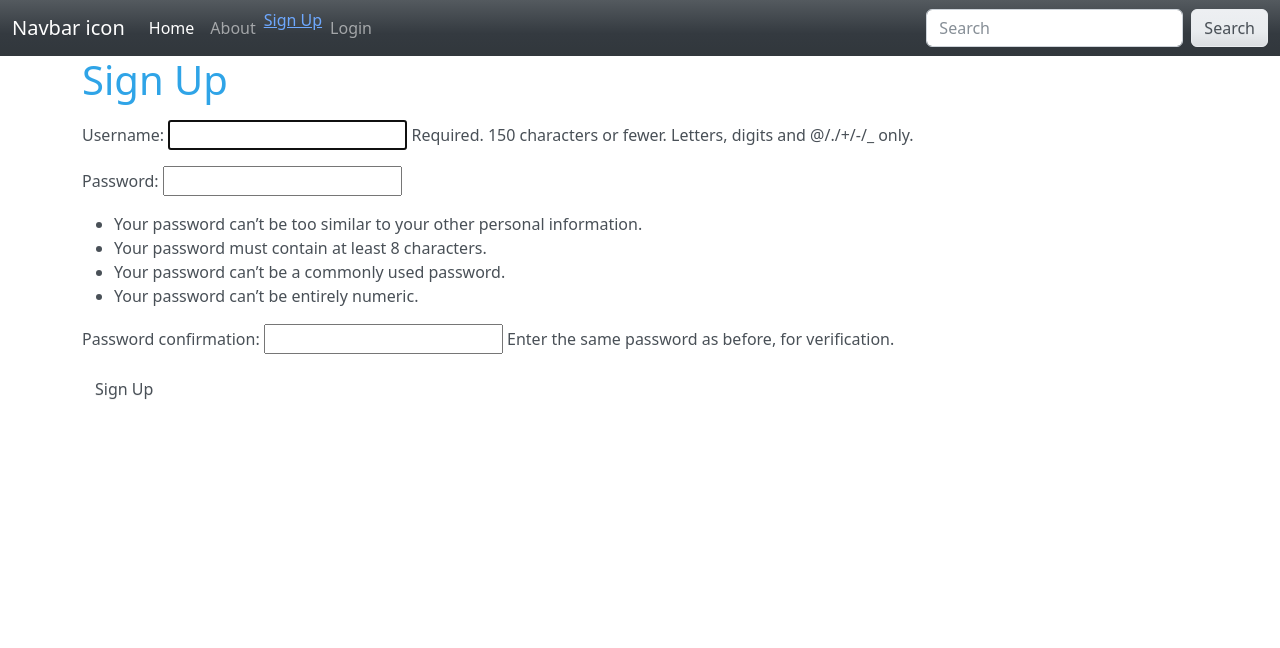
After one commit to YassinHajjej/Cyberpower, a Django app: page /accounts/signup/ in a window 1280 px wide. The commit adds this page. Shown: the top 648 px of the page. Run offline with Django 5.2, Linux system fonts and the light colour scheme; some libraries are stand-ins or nearby versions.

Commit message:
wip:user loginlogoutsignup done

```diff
--- a/learning_paltform/settings.py
+++ b/learning_paltform/settings.py
@@ -132,6 +132,7 @@ USE_TZ = True
 
 STATIC_URL = 'static/'
 LOGIN_REDIRECT_URL = '/lessons/'
+LOGOUT_REDIRECT_URL = '/'
 
 # Default primary key field type
 # https://docs.djangoproject.com/en/5.0/ref/settings/#default-auto-field
--- a/main_app/templates/base.html
+++ b/main_app/templates/base.html
@@ -30,12 +30,25 @@
                     <li class="nav-item">
                         <a class="nav-link" href="{% url 'about' %}">About</a>
                     </li>
-                    <li class="nav-item">
+                    {% if user.is_authenticated %}
+                      <li class="nav-item">
                         <a class="nav-link" href="{% url 'index' %}">View all Lessons</a>
-                    </li>
-                    <li class="nav-item">
-                      <a class="nav-link" href="{% url 'lessons_create' %}">Create a Lessons</a>
-                  </li>
+                      </li>
+                      <li class="nav-item">
+                      <a class="nav-link" href="{% url 'lessons_create' %}" method="POST">Create a Lessons</a>
+                      <form action="{% url 'logout' %}" method="POST">
+                        {% csrf_token %}
+                        <button type="submit">Logout</button>
+                    </form>
+                  {% else %}
+                        <li class="nav-item">
+                      <li><a href="{% url 'signup' %}">Sign Up</a></li>
+                      </li>
+                      <li class="nav-item">
+                      <a class="nav-link" href="{% url 'login' %}" method="POST">Login</a>
+                      </li>
+
+                  {% endif %}
                 </ul>
                 <form class="d-flex">
                     <input class="form-control me-sm-2" type="search" placeholder="Search">
--- a/main_app/templates/lessons/detail.html
+++ b/main_app/templates/lessons/detail.html
@@ -19,6 +19,11 @@
       </div>
     </div>
   </div>
+</div>
+{% for photo in lesson.photo_set.all %}
+<img src="{{ photo.image.url }}" alt="photo" class="img-fluid mt-4">
+{% empty %}
+<div class="container mt-4">No Photos Uploaded</div>
   <div class="row justify-content-center mt-4">
     <div class="col-md-6">
       <div class="card">
--- /dev/null
+++ b/main_app/templates/registration/signup.html
@@ -0,0 +1,14 @@
+{% extends 'base.html' %}
+{% block content %}
+
+<h1>Sign Up</h1>
+
+<p class="red-text">{{ error_message }}</p>
+
+<form method="POST" action="{% url 'signup' %}">
+  {% csrf_token %}
+  {{ form.as_p }}
+  <input type="submit" class="btn" value="Sign Up">
+</form>
+
+{% endblock %}
--- a/main_app/urls.py
+++ b/main_app/urls.py
@@ -1,8 +1,10 @@
 from django.urls import path
 from. import views
 
+
+
 urlpatterns = [
-    # path('login/', views.loginPage, name='login'),
+
 
     path('', views.home, name='home'),
     path('about/', views.about, name='about'),
@@ -13,5 +15,7 @@ urlpatterns = [
     path('lessons/<int:pk>/delete/', views.LessonDelete.as_view(), name='lesson_delete'),
     path('lesson/<int:lesson_id>/comment/create/', views.add_comment, name='comment_create'),
     path('comment_delete/<int:comment_id>/', views.delete_comment, name='comment_delete'),
-    # path('comment/<int:pk>/delete/', views.CommentDelete.as_view(), name='delete_comment'),
+    path('lessons/<int:lesson_id>/add_photo/', views.add_photo, name='add_photo'),
+    path('accounts/signup/', views.signup, name='signup'),
+
 ]
--- a/main_app/views.py
+++ b/main_app/views.py
@@ -1,29 +1,24 @@
+from django.forms import BaseModelForm
+from django.http import HttpResponse
 from django.shortcuts import render, redirect
 from django.contrib import messages
 from django.views.generic.edit import CreateView, UpdateView, DeleteView
 from django.shortcuts import get_object_or_404
 from django.views.generic import ListView, DetailView
+from django.contrib.auth import login
+from django.contrib.auth import logout
+from django.contrib.auth.forms import UserCreationForm
+from django.contrib.auth.decorators import login_required
 from django.contrib.auth.models import User
 from .models import Lesson, Comments
 from .forms import CommentForm
 from datetime import date
 
-
-# # Create your views here.
-# def loginPage(request):
-#     if request.method == 'POST':
-#         username = request.POST.get('username')
-#         password = request.POST.get('password')
-
-#         try:
-#             user = User.objects.get(username=username)
-#         except User.DoesNotExist:
-#             messages.error(request, 'User not Found')
-
-#     context = {}
-#     return render(request, 'login_register.html', context)
-
-
+# Create your views here.
+@login_required
+def logout_view(request):
+    logout(request)
+    return redirect('home')
 
 def home(request):
     return render(request, 'home.html')
@@ -53,6 +48,23 @@ class LessonCreate(CreateView):
     model = Lesson
     fields = '__all__'
 
+    def form_valid(self, form):
+        form.instance.user = self.request.user
+        return super().form_valid(form)
+
+def add_photo(request, lesson_id):
+    photo_file = request.FILES.get('photo-file', None)
+    if photo_file:
+        s3 = boto3.client('s3')
+        key = uuid.uuid4().hex[:6] + photo_file.name[photo_file.name.rfind('.'):]
+        try:
+            s3.upload_fileobj(photo_file, BUCKET, key)
+            url = f"{S3_BASE_URL}{key}"
+            Photo.objects.create(url=url, lesson_id=lesson_id)
+        except:
+            print('An error occurred uploading file to S3')
+    return redirect('lesson_detail', lesson_id=lesson_id)
+
 class LessonUpdate(UpdateView):
     model = Lesson
     fields = '__all__'
@@ -77,3 +89,17 @@ def delete_comment(request, comment_id):
     if request.method == 'POST':
         comment.delete()
     return redirect('lesson_detail', lesson_id=comment.lesson.id)
+
+def signup(request):
+    error_message = ''
+    if request.method == 'POST':
+        form = UserCreationForm(request.POST)
+        if form.is_valid():
+            user = form.save()
+            login(request, user)
+            return redirect('index')
+        else:
+            error_message = 'Invalid sign up - try again'
+    form = UserCreationForm()
+    context = {'form': form, 'error_message': error_message}
+    return render(request, 'registration/signup.html' , context)
```
Also changed, not shown: main_app/models.py (+7 -13 lines), learning_paltform/wsgi.py (line endings or trailing spaces), main_app/migrations/0003_delete_topic.py (added), main_app/migrations/0004_photo.py (added).
